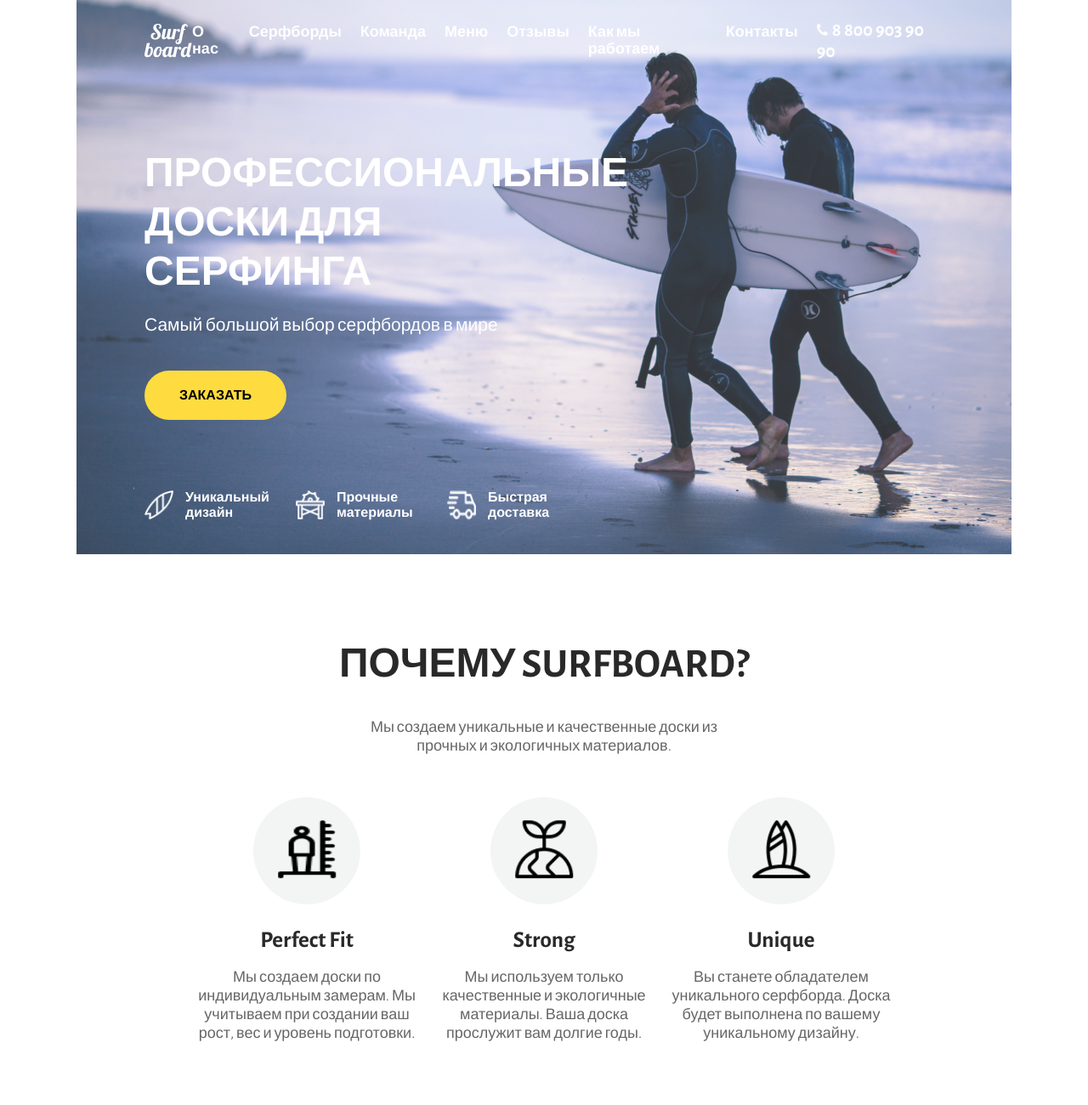
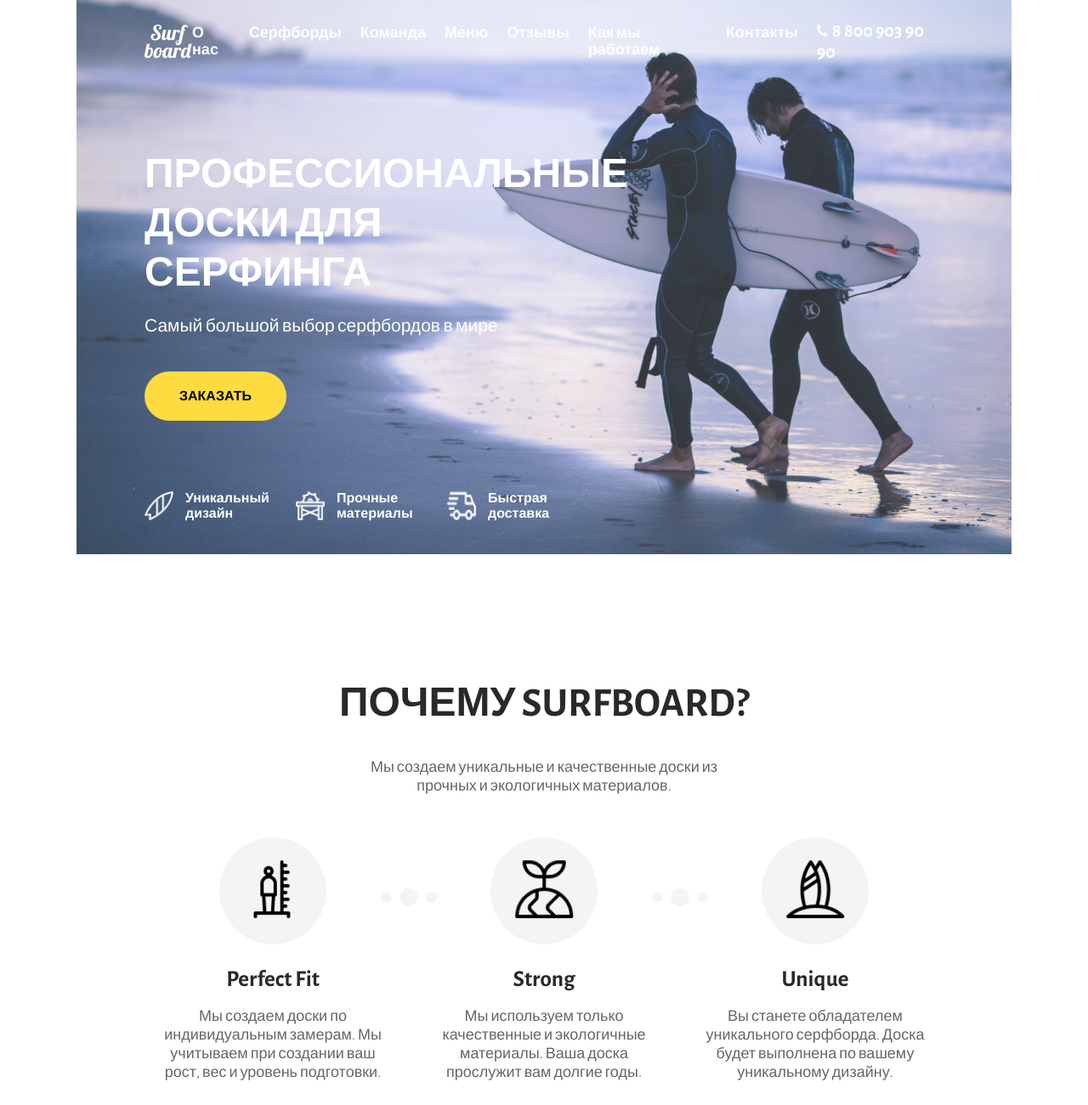
Before and after one commit to semka25sanya/Surfboard, a plain HTML site: page index.html in a window 1280 px wide. Shown: the top 1300 px of the page at 85% size. Drawn offline with nearby package versions, Linux system fonts and the light colour scheme.

Commit message:
background, decoration

```diff
--- /dev/null
+++ b/css/blocks/_about.scss
@@ -0,0 +1,4 @@
+.about {
+  background: url(../img/header.backgroungd.png) center top no-repeat;
+  margin-bottom: 103px;
+}
--- a/css/blocks/_features.scss
+++ b/css/blocks/_features.scss
@@ -36,9 +36,33 @@ margin-bottom: 49px;
 
 &__item {
   display: flex;
+  flex:1;
+  margin: 0 20px;
   flex-direction: column;
   align-items: center;
   text-align: center;
+  position: relative;
+ &:before {
+   content: url(../img/points.png);
+   position: absolute;
+   top: 60px;
+    right: -20px;
+   transform: translateX(50%);
+
+
+ }
+
+  &:first-child {
+    margin-left: 0;
+  }
+
+  &:last-child {
+    margin-right: 0;
+
+    &:before {
+      display: none;
+    }
+  }
 }
 
 &__paragraph{
@@ -66,6 +90,10 @@ width: 68px;
   left: 50%;
   transform: translate(43%, 40%);
   margin-bottom: 20px;
+  &--fit {
+    width: 43px;
+    margin-left: 22px;
+  }
     &:before {
     content: url(../../img/DgxOuVVhMvw.jpg);
     position: absolute;
--- a/css/blocks/_form.scss
+++ b/css/blocks/_form.scss
@@ -1,13 +1,13 @@
 .form {
+  background:url(../img/review.background.jpg) center no-repeat;
+  color: #FFFFFF;
+  height: 652px;
 
-  color: #FFFFFF;
+// &__wrapper {
 
-
-&__wrapper {
-  background:url(../img/review.background.jpg) center no-repeat;
-  height: 652px;
-width: 1100px;
-}
+//   height: 652px;
+// width: 1100px;
+// }
 
 &__title-main {
   font-weight: bold;
--- a/css/blocks/_header.scss
+++ b/css/blocks/_header.scss
@@ -1,5 +1,5 @@
 .header {
-  margin: 0;
+  padding-top: 24px;
 
 &__content {
   display: flex;
@@ -10,14 +10,4 @@
   margin-bottom: 102px;
 
 }
-
-&__wrapper {
-  background: url(../img/header.backgroungd.png) center top no-repeat;
-  min-height: 652px;
-
-  padding: 23px 80px;
-  margin-bottom: 103px;
 }
-
-
-}
--- a/css/blocks/_hero.scss
+++ b/css/blocks/_hero.scss
@@ -36,6 +36,7 @@ line-height: 18px;
   flex-direction: row;
   align-items: center;
   margin-top: 85px;
+  padding-bottom: 69px;
 }
 &_bottom__item {
   display: flex;
--- a/css/blocks/_social.scss
+++ b/css/blocks/_social.scss
@@ -17,10 +17,18 @@ margin-right: 14px;
 
 &__item--vk &__link{
   background-image: url(../img/vk.png);
+
+  &:hover {
+    background-image: url(../img/vk.hover.png);
+    width: 24px;
+    height: 24px;
+  }
   }
 
 &__item--f &__link{
   background-image: url(../img/f.png);
+
+
   }
 
 
@@ -30,6 +38,10 @@ background: url(../img/insta.png);
 
 &__item--tw &__link{
 background:url(../img/tw.png);
+
+&:hover {
+  background-image: url(../img/twitter-hover.png);
+}
 }
 
 }
--- a/css/main.scss
+++ b/css/main.scss
@@ -16,4 +16,5 @@ $z-index-menu:100;
 @import "./blocks/_fixed-menu.scss";
 @import "./blocks/_interactive-avatar.scss";
 @import "./blocks/_phone.scss";
-@import "./blocks/map"
+@import "./blocks/map.scss";
+@import "./blocks/about";
--- a/index.html
+++ b/index.html
@@ -12,7 +12,7 @@
 <body>
   <div class="wrapper">
     <div class="wrapper__content">
-      <div class="header__wrapper">
+      <section class="about">
 <header class="header">
   <div class="container">
     <div class="header__content">
@@ -51,7 +51,7 @@
 
 
 </header>
-<section class="hero">
+<div class="hero">
   <div class="container">
     <div class="hero__content">
 
@@ -77,8 +77,8 @@
     </div>
   </div>
 
+</div>
 </section>
-</div>
 <section class="features">
   <div class="container">
     <div class="features__content">
@@ -88,7 +88,7 @@
         <li class="features__item">
           <div class="features__image">
             <div class="features__image-wrapper">
-          <img src="./img/fit .png" class="features__icon" alt="">
+          <img src="./img/fit .png" class="features__icon features__icon--fit" alt="">
         </div>
         </div>
         <div class="features__icon-text">
@@ -249,14 +249,14 @@
 
   </div>
 </div>
-  </div>
+
 </section>
 <section class="map">
-  <div class="container">
+
   <img src="./img/map.png" alt="" class="map__img">
+
+</section>
 </div>
-</section>
-    </div>
 
 <footer class="footer">
   <div class="container">
@@ -280,7 +280,7 @@
         <a href="" class="social__link "></a>
       </li>
     </ul>
-
+  </div>
     </div>
   </div>
 </footer>
```
Also changed, not shown: css/main.css, img/instagram.hover.png (added), img/points.png (added), img/twitter-hover.png (added), img/twitter.hover.png (added), img/vk.hover.png (added).
